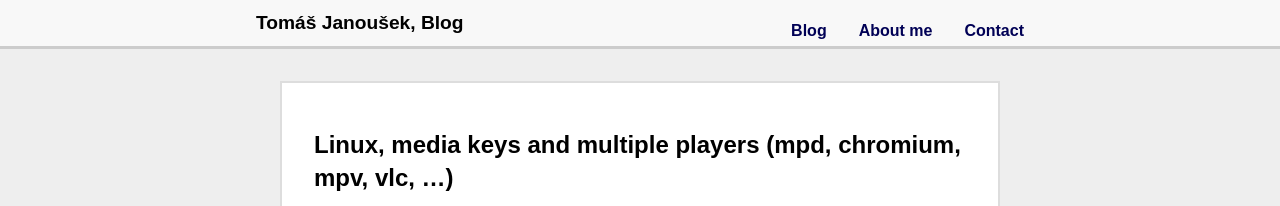
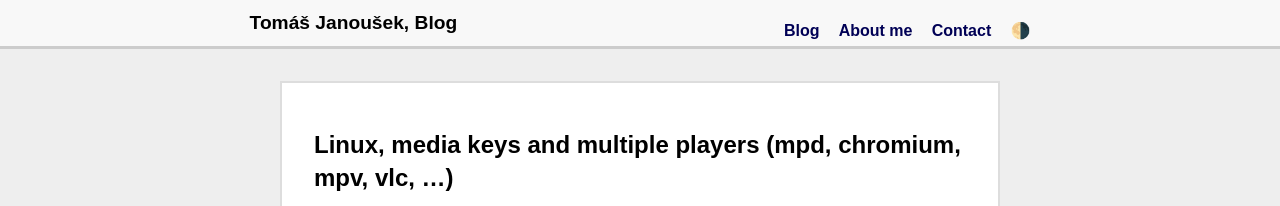
Before and after one commit to liskin/work.lisk.in, a Jekyll site: the page built from _posts/2020-05-06-linux-media-control.md, in a window 1280 px wide. Shown: the top 206 px of the page. Built offline with Jekyll 4.4.1, drawn with Linux system fonts in a browser that asks for light colours; comment, search, counter and statistics services are not loaded.

Commit message:
styles: Dark mode button

```diff
--- a/_layouts/default.html
+++ b/_layouts/default.html
@@ -39,6 +39,9 @@
 		<script data-goatcounter="https://liskin.goatcounter.com/count" async src="//gc.zgo.at/count.js"></script>
 		{% endif %}
 
+		<script>(s => s ? document.documentElement.classList.add('color-scheme-' + s) : null)(localStorage.getItem('color-scheme'))</script>
+		<script async src="{{ "/js/darkmode.js" | relative_url }}"></script>
+
 		<title>{% if page.date %}{{ page.title }} — Tomáš Janoušek, Blog{% else %}Tomáš Janoušek, {{ page.title }}{% endif %}</title>
 	</head>
 	<body>
@@ -48,6 +51,7 @@
 				<li><a href="{{ "/" | relative_url }}">Blog</a></li>
 				<li><a href="{{ "/about/" | relative_url }}">About me</a></li>
 				<li><a href="{{ "/contact/" | relative_url }}">Contact</a></li>
+				<li><button onclick="darkSwitch(); this.blur()">🌗</button></li>
 			</ul>
 		</header></nav>
 
--- /dev/null
+++ b/js/darkmode.js
@@ -0,0 +1,7 @@
+function darkSwitch() {
+	const current = getComputedStyle(document.documentElement).getPropertyValue('--color-scheme').trim();
+	const next = current == 'dark' ? 'light' : 'dark';
+	document.documentElement.classList.remove('color-scheme-' + current);
+	document.documentElement.classList.add('color-scheme-' + next);
+	localStorage.setItem('color-scheme', next);
+}
--- a/styles/main.scss
+++ b/styles/main.scss
@@ -1,7 +1,9 @@
 ---
 ---
 
-@mixin light-color-scheme {
+@mixin color-scheme-light {
+	--color-scheme: light;
+
 	--body-color: #000;
 	--body-bg-color: #eee;
 
@@ -28,7 +30,9 @@
 	--blockquote-border-color: #bbb;
 }
 
-@mixin dark-color-scheme {
+@mixin color-scheme-dark {
+	--color-scheme: dark;
+
 	--body-color: #ddd;
 	--body-bg-color: #000;
 
@@ -57,16 +61,18 @@
 }
 
 :root {
-	@include light-color-scheme;
-
-	@media (prefers-color-scheme: dark) {
-		@include dark-color-scheme;
+	@include color-scheme-light;
+	@media screen {
+		@media (prefers-color-scheme: dark) { @include color-scheme-dark; }
+		&.color-scheme-light { @include color-scheme-light; }
+		&.color-scheme-dark { @include color-scheme-dark; }
 	}
 }
 
-a, a:link, a:visited { color: var(--link-color); }
-a:hover { background-color: var(--link-hover-bg-color); color: var(--link-hover-color); text-decoration: none; }
+a, a:link, a:visited, button { color: var(--link-color); }
+a:hover, button:hover { background-color: var(--link-hover-bg-color); color: var(--link-hover-color); text-decoration: none; }
 svg a:hover { opacity: 0.5; }
+button { border: 0; background-color: unset; padding: 0; line-height: inherit; cursor: pointer; }
 
 div { padding: 0; margin: 0; }
 p, h1, h2, h3, ul, ol, dl { margin: 1ex 0; padding: 0; }
@@ -121,7 +127,7 @@
 		h1 {
 			text-align: center;
 			margin: 0;
-			padding: 0.5em 1rem;
+			padding: 0.5em 0.6rem;
 			font-size: 1.2em;
 
 			@media print {
@@ -163,16 +169,16 @@
 			li {
 				display: table-cell;
 				position: relative;
-				padding: 0.2rem 1rem;
+				padding: 0.2rem 0.6rem;
 				vertical-align: bottom;
 
-				a {
+				a, button {
 					display: block;
 					text-decoration: none;
 					font-weight: bold;
 				}
 
-				&:hover, &:hover a {
+				&:hover, &:hover a, &:hover button {
 					background-color: var(--nav-hover-color);
 					color: var(--link-hover-color);
 				}
@@ -261,8 +267,9 @@
 
 		&.transparent-bg-light {
 			img, svg, pre, p, table {
-				@media (prefers-color-scheme: dark) {
-					background-color: var(--content-light-bg-color);
+				@media screen {
+					@media (prefers-color-scheme: dark) { background-color: var(--content-light-bg-color); }
+					:root.color-scheme-dark & { background-color: var(--content-light-bg-color); }
 				}
 			}
 		}
```
